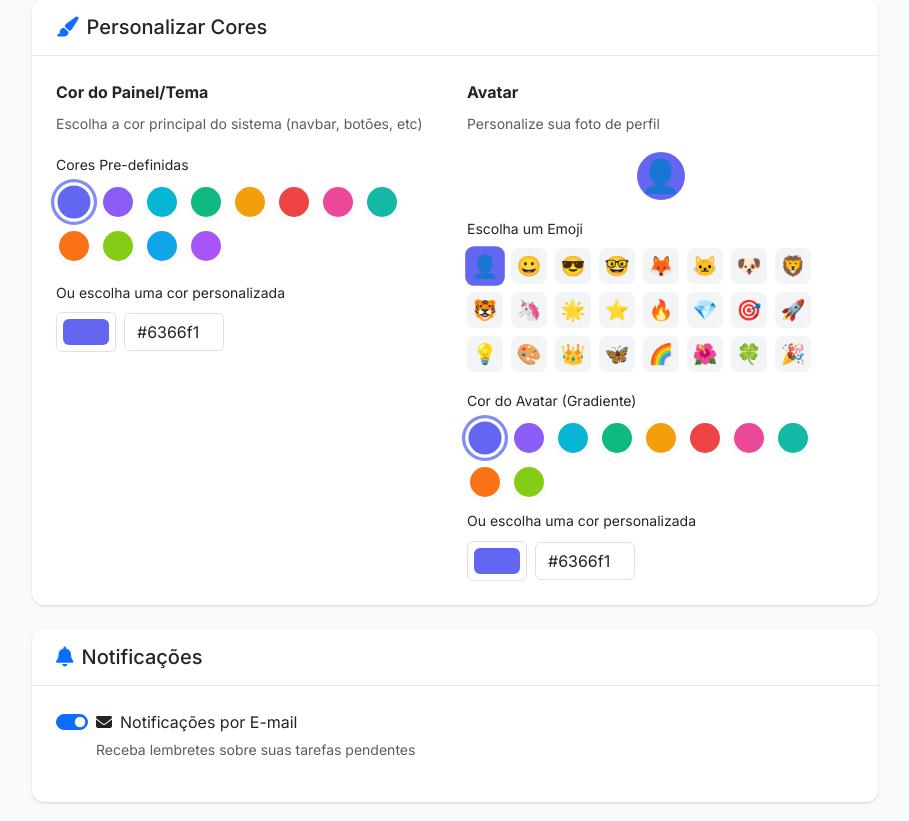
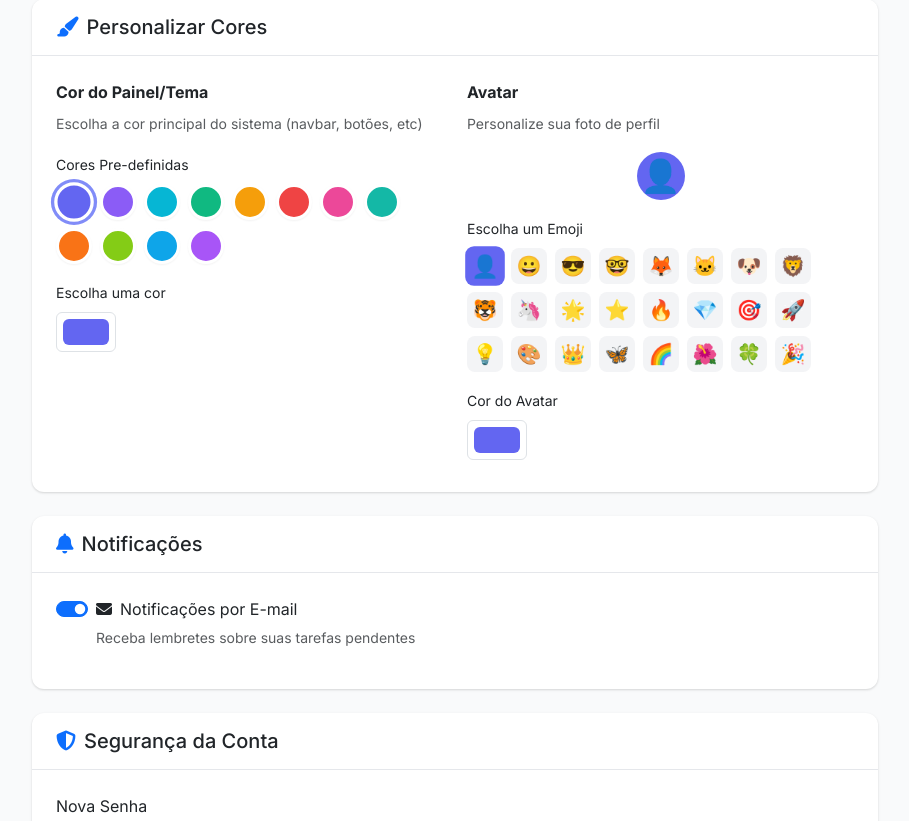
Before and after one commit to LucasRibeiro07/lista_de_tarefas, a Flask app: page /settings in a window 1280 px wide. Shown: the part 699-1520 px from the top of the page, without its empty margins (330-1239 px from the left). Run offline with Flask 3, Linux system fonts and the light colour scheme; the visitor is signed in with stand-in values (Sample User, id 1).

Commit message:
Simplify color pickers - use single input field

```diff
--- a/templates/settings.html
+++ b/templates/settings.html
@@ -121,16 +121,12 @@
                                 </div>
 
                                 <!-- Cor Personalizada -->
-                                <label class="form-label small">Ou escolha uma cor personalizada</label>
+                                <label class="form-label small">Escolha uma cor</label>
                                 <div class="d-flex align-items-center gap-2">
                                     <input type="color" class="form-control form-control-color" id="cor_tema_personalizada"
-                                           value="{{ current_user.tema_cor_principal or '#6366f1' }}"
-                                           style="width: 60px; height: 40px; cursor: pointer;"
-                                           onchange="document.getElementById('tema_cor_input').value = this.value; document.getElementById('tema_cor_input').value = this.value;">
-                                    <input type="text" class="form-control" id="cor_tema_texto"
-                                           value="{{ current_user.tema_cor_principal or '#6366f1' }}"
-                                           style="width: 100px;" readonly>
-                                    <input type="hidden" name="tema_cor_principal" id="tema_cor_input" value="{{ current_user.tema_cor_principal or '#6366f1' }}">
+                                           name="tema_cor_principal"
+                                           value="{% if current_user.tema_cor_principal %}{{ current_user.tema_cor_principal }}{% else %}#6366f1{% endif %}"
+                                           style="width: 60px; height: 40px; cursor: pointer;">
                                 </div>
                             </div>
 
@@ -164,28 +160,12 @@
                                 </div>
 
                                 <!-- Cor do Avatar -->
-                                <label class="form-label small">Cor do Avatar (Gradiente)</label>
-                                <div class="color-selector mb-2">
-                                    {% set cores_avatar = ['#6366f1', '#8b5cf6', '#06b6d4', '#10b981', '#f59e0b', '#ef4444', '#ec4899', '#14b8a6', '#f97316', '#84cc16'] %}
-                                    {% for cor in cores_avatar %}
-                                    <label class="color-option">
-                                        <input type="radio" name="avatar_color" value="{{ cor }}" {% if current_user.avatar_color == cor %}checked{% endif %} onclick="document.getElementById('avatar_cor_input').value = this.value;">
-                                        <span class="color-display" style="background-color: {{ cor }}"></span>
-                                    </label>
-                                    {% endfor %}
-                                </div>
-
-                                <!-- Cor Personalizada do Avatar -->
-                                <label class="form-label small">Ou escolha uma cor personalizada</label>
-                                <div class="d-flex align-items-center gap-2">
+                                <label class="form-label small">Cor do Avatar</label>
+                                <div class="mb-2">
                                     <input type="color" class="form-control form-control-color" id="cor_avatar_personalizada"
-                                           value="{{ current_user.avatar_color or '#6366f1' }}"
-                                           style="width: 60px; height: 40px; cursor: pointer;"
-                                           onchange="document.getElementById('avatar_cor_input').value = this.value;">
-                                    <input type="text" class="form-control" id="cor_avatar_texto"
-                                           value="{{ current_user.avatar_color or '#6366f1' }}"
-                                           style="width: 100px;" readonly>
-                                    <input type="hidden" name="avatar_color" id="avatar_cor_input" value="{{ current_user.avatar_color or '#6366f1' }}">
+                                           name="avatar_color"
+                                           value="{% if current_user.avatar_color %}{{ current_user.avatar_color }}{% else %}#6366f1{% endif %}"
+                                           style="width: 60px; height: 40px; cursor: pointer;">
                                 </div>
                             </div>
                         </div>
```
